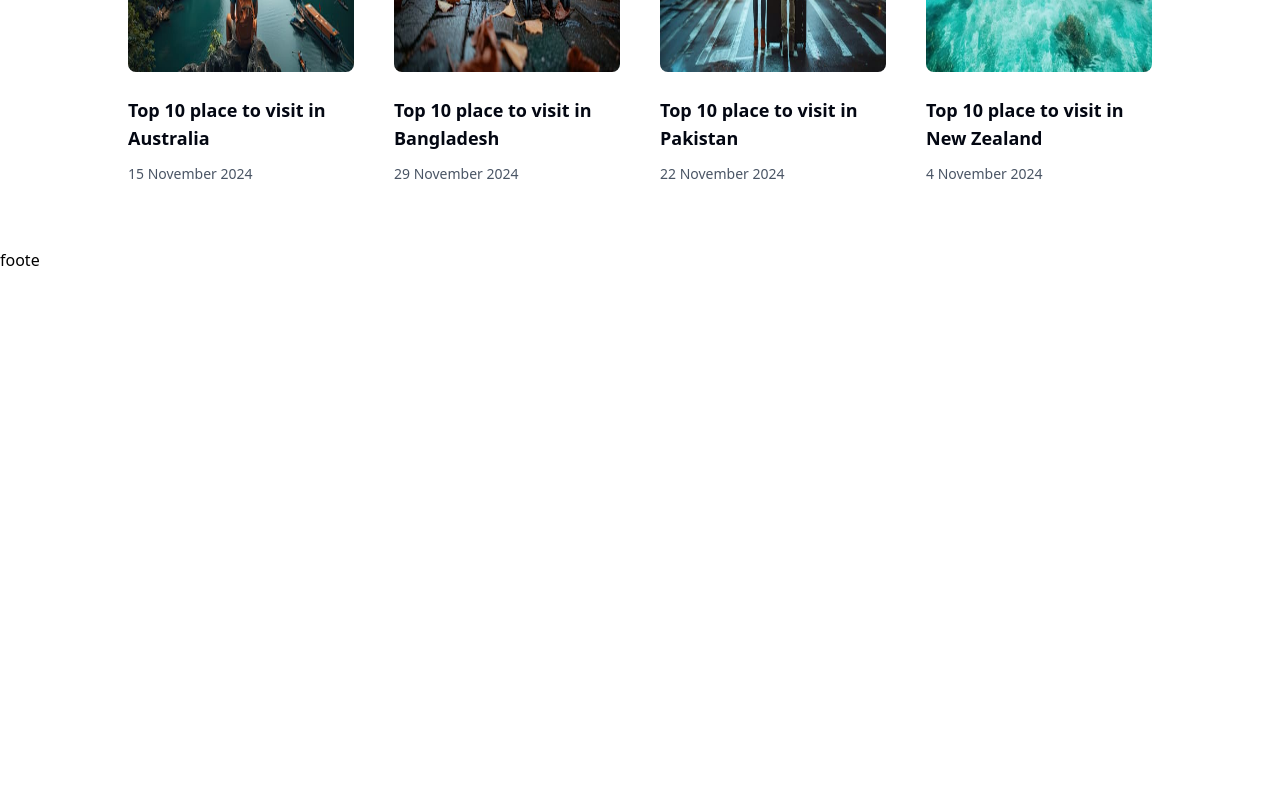
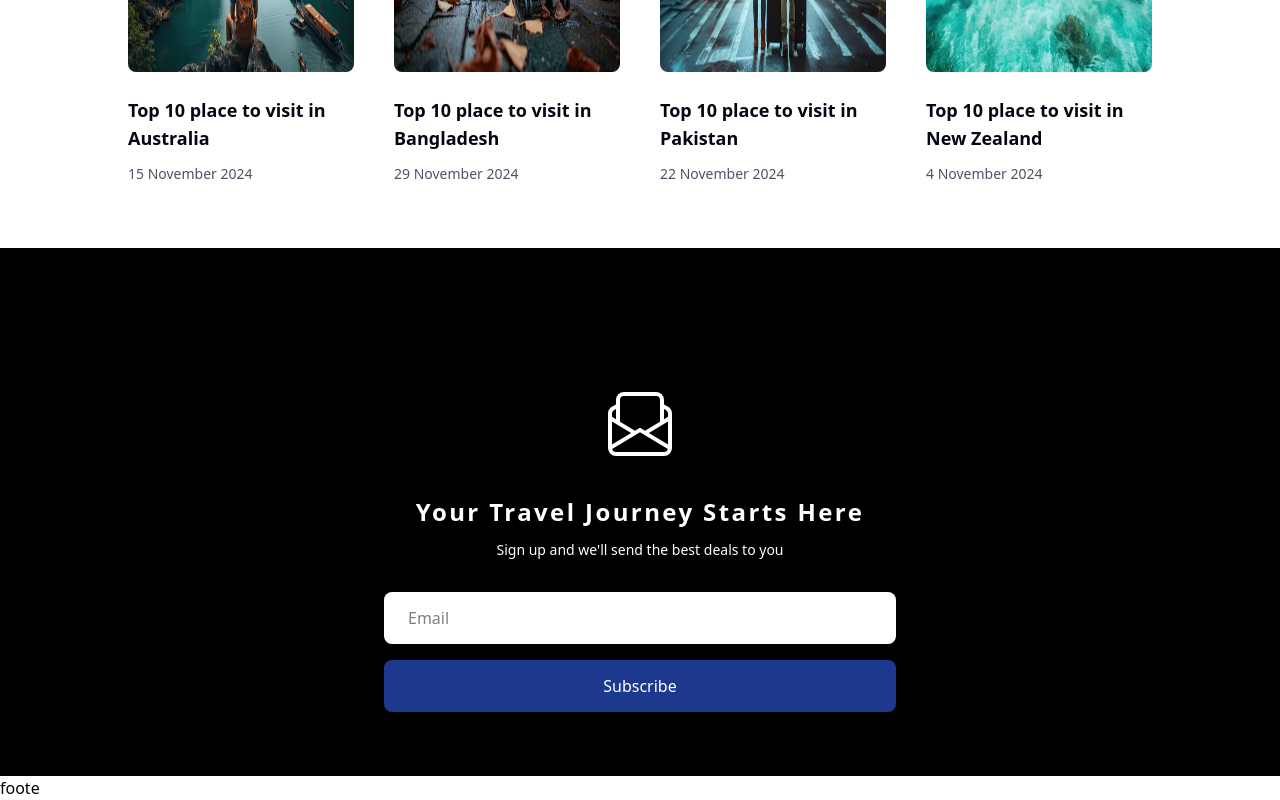
Before and after one commit to dilbarqoldosheva/Travel-app, a Next.js app: page / in a window 1280 px wide. Shown: the part 3756-4556 px from the top of the page. Before the commit the page ends 4028 px from the top, so only its background shows below. Built offline with nearby package versions, Linux system fonts and the light colour scheme.

Commit message:
Newsletter section add

```diff
--- /dev/null
+++ b/components/Home/Newsletter/Newsletter.tsx
@@ -0,0 +1,34 @@
+import React from "react";
+import { BsEnvelopePaper } from "react-icons/bs";
+
+const Newsletter = () => {
+  return (
+    <div className="bg-black pt-16 pb-16 flex items-center justify-center w-full flex-col">
+      <BsEnvelopePaper className="w-16 h-16 mt-20 text-white" />
+
+      <h1 className="text-lg sm:text-xl md:text-2xl text-white font-semibold mt-10 tracking-widest">
+        Your Travel Journey Starts Here
+      </h1>
+
+      <p className="mt-3 text-white text-xs sm:text-sm">
+        Sign up and we&apos;ll send the best deals to you
+      </p>
+
+      {/* subscription input and buttons */}
+      <div className="w-full">
+        <input
+          type="text"
+          className="px-6 py-3.5 bg-white mt-8 w-[95%] sm:w-[80%] md:w-[60%] lg:w-[40%] block mx-auto rounded-lg outline-none"
+          placeholder="Email"
+        />
+        <button
+          className="px-6 py-3.5 bg-blue-900 text-white hover:bg-blue-950 transition-all duration-200 mt-4 w-[95%] sm:w-[80%] md:w-[60%] lg:w-[40%] block mx-auto rounded-lg outline-none"
+        >
+          Subscribe
+        </button>
+      </div>
+    </div>
+  );
+};
+
+export default Newsletter;
--- a/components/Home/home.tsx
+++ b/components/Home/home.tsx
@@ -5,6 +5,7 @@
 import WhyChoose from './WhyChoose/WhyChoose'
 import Review from './Reviews/Review'
 import News from './News/News'
+import Newsletter from './Newsletter/Newsletter'
 
 function Home() {
   return (
@@ -15,6 +16,7 @@
         <WhyChoose/>
         <Review/>
         <News/>
+        <Newsletter/>
     </div>
   )
 }
```
